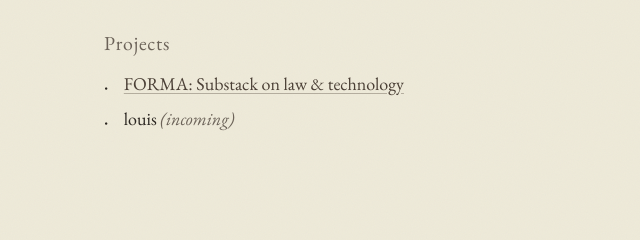
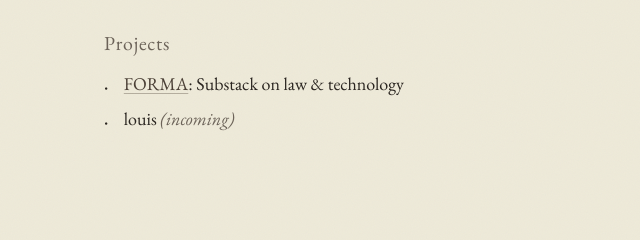
Before and after one commit to edwarducheo-art/uche.it.github.io, a plain HTML site: page index.html in a window 1280 px wide. Shown: the part 329-569 px from the top of the page, 256-896 px from the left. Drawn offline with nearby package versions, Linux system fonts and the light colour scheme.

Commit message:
Update index.html

```diff
--- a/index.html
+++ b/index.html
@@ -163,7 +163,7 @@
     <section>
       <h2>Projects</h2>
       <ul>
-        <li><a href="https://obioraedwarduche.substack.com/">FORMA</a><a>: Substack on law & technology</a></li>
+        <li><a href="https://obioraedwarduche.substack.com/">FORMA</a>: Substack on law & technology</li>
         <li>louis <span style="color: var(--ink-muted); font-style: italic;">(incoming)</span></li>
       </ul>
     </section>
```
